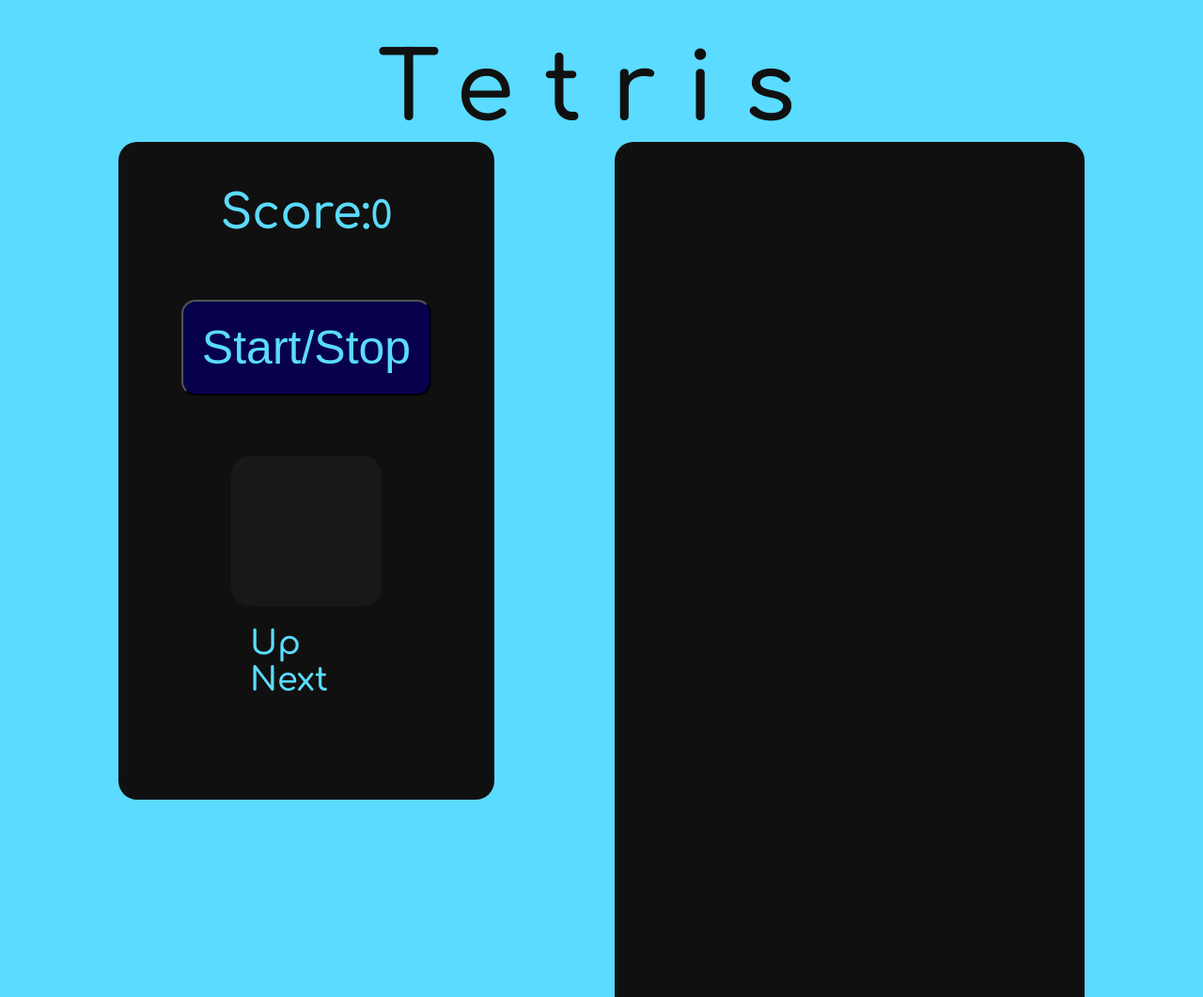
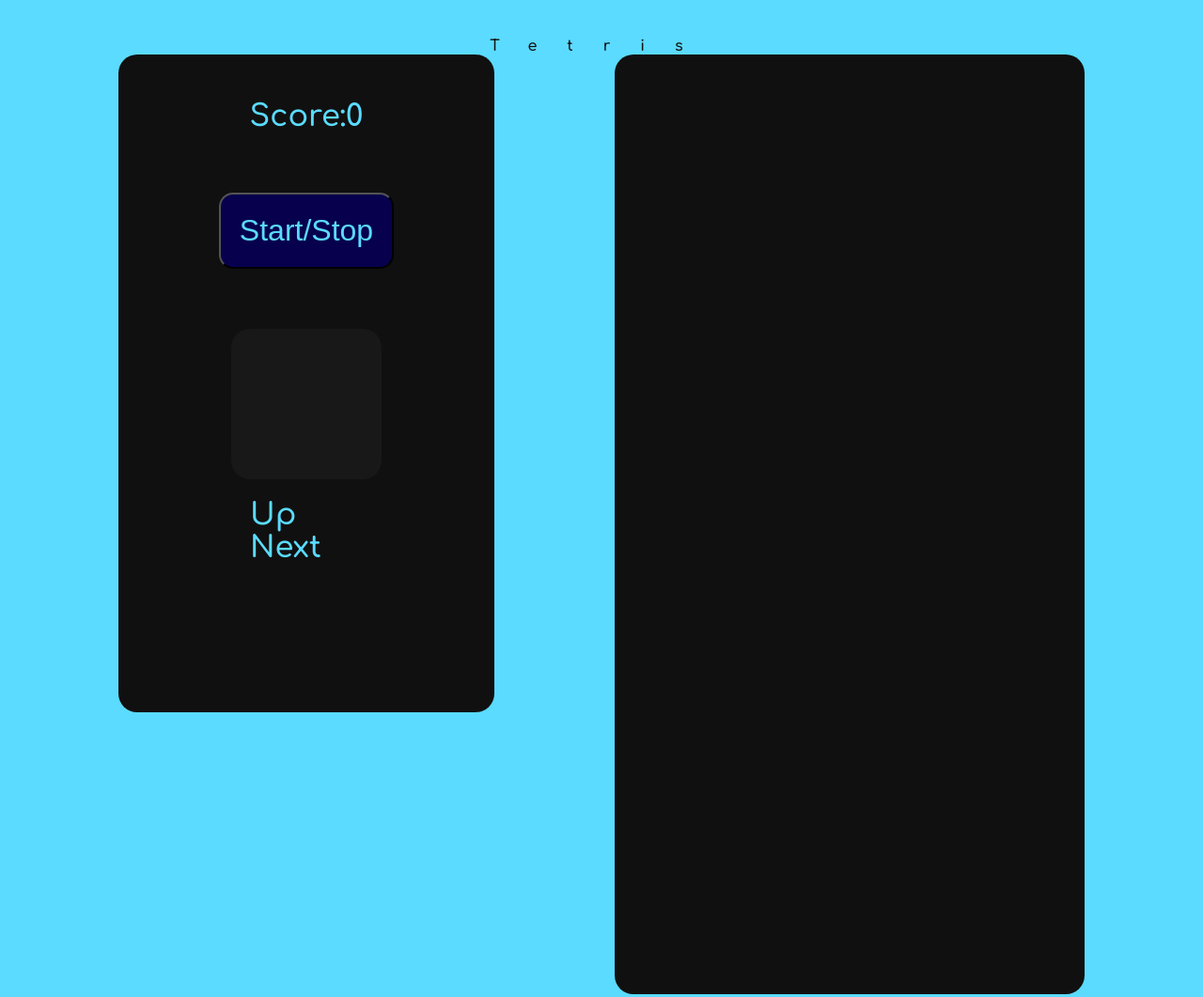
Before and after one commit to Syed-Nabeel02/Javascript-Games, a plain HTML site: page Tetris/index.html in a window 1280 px wide. Shown: the top 1061 px of the page at 94% size. Drawn offline with Linux system fonts and the light colour scheme.

Commit message:
Add files via upload

```diff
--- a/Tetris/style.css
+++ b/Tetris/style.css
@@ -1,7 +1,6 @@
 /*#282828 black  #4e450grey #6f2232dull
  #950740darkpink   #c3073fligh pink*/
 /*#000000 #181818 #2CCCC3 #FACD3D #E60576  #5626C4
-
  */
 @import url("https://fonts.googleapis.com/css2?family=Comfortaa:wght@600&display=swap");
 * {
@@ -19,18 +18,18 @@ body {
 .title {
   letter-spacing: 2rem;
   margin-top: 40px;
-  font-size: 100px;
+  font-size: 3remx;
   text-align: center;
   font-family: "Comfortaa", cursive;
   color: #111010;
 }
 #score {
-  font-size: 40px;
+  font-size: 2rem;
   margin: 0 auto;
 }
 .score_text {
   font-weight: 500;
-  font-size: 50px;
+  font-size: 2rem;
   margin: 0 auto;
   font-family: "Comfortaa", cursive;
   color: #5adbff;
@@ -67,7 +66,7 @@ body {
   font-weight: 500;
   padding: 20px;
   margin: 4rem auto;
-  font-size: 50px;
+  font-size: 2rem;
   border-radius: 15px;
   background-color: #07004d;
   color: #5adbff;
@@ -101,7 +100,7 @@ body {
 h3 {
   padding: 20px;
   font-weight: 500;
-  font-size: 35px;
+  font-size: 2rem;
   color: #5adbff;
 }
 
```
